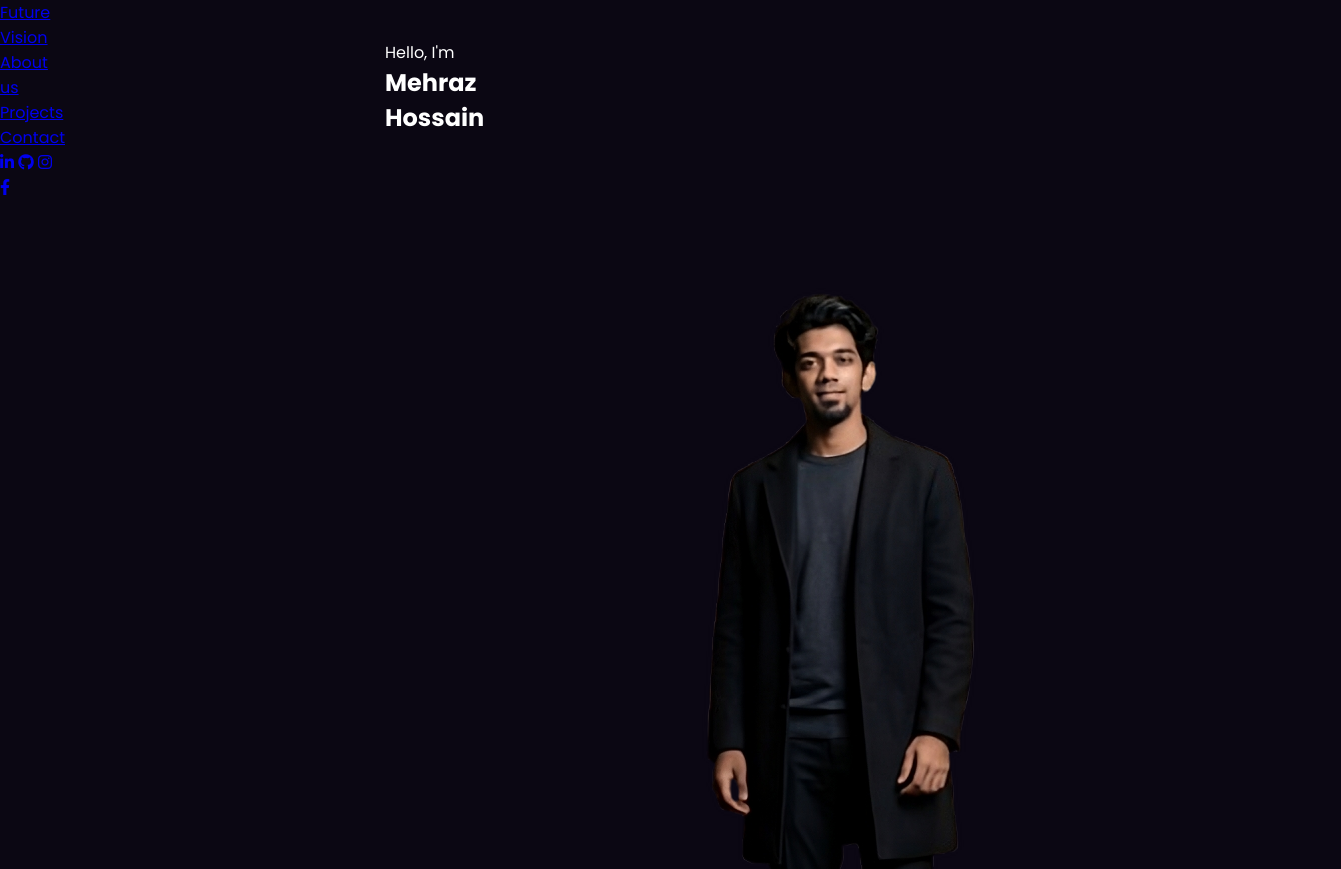
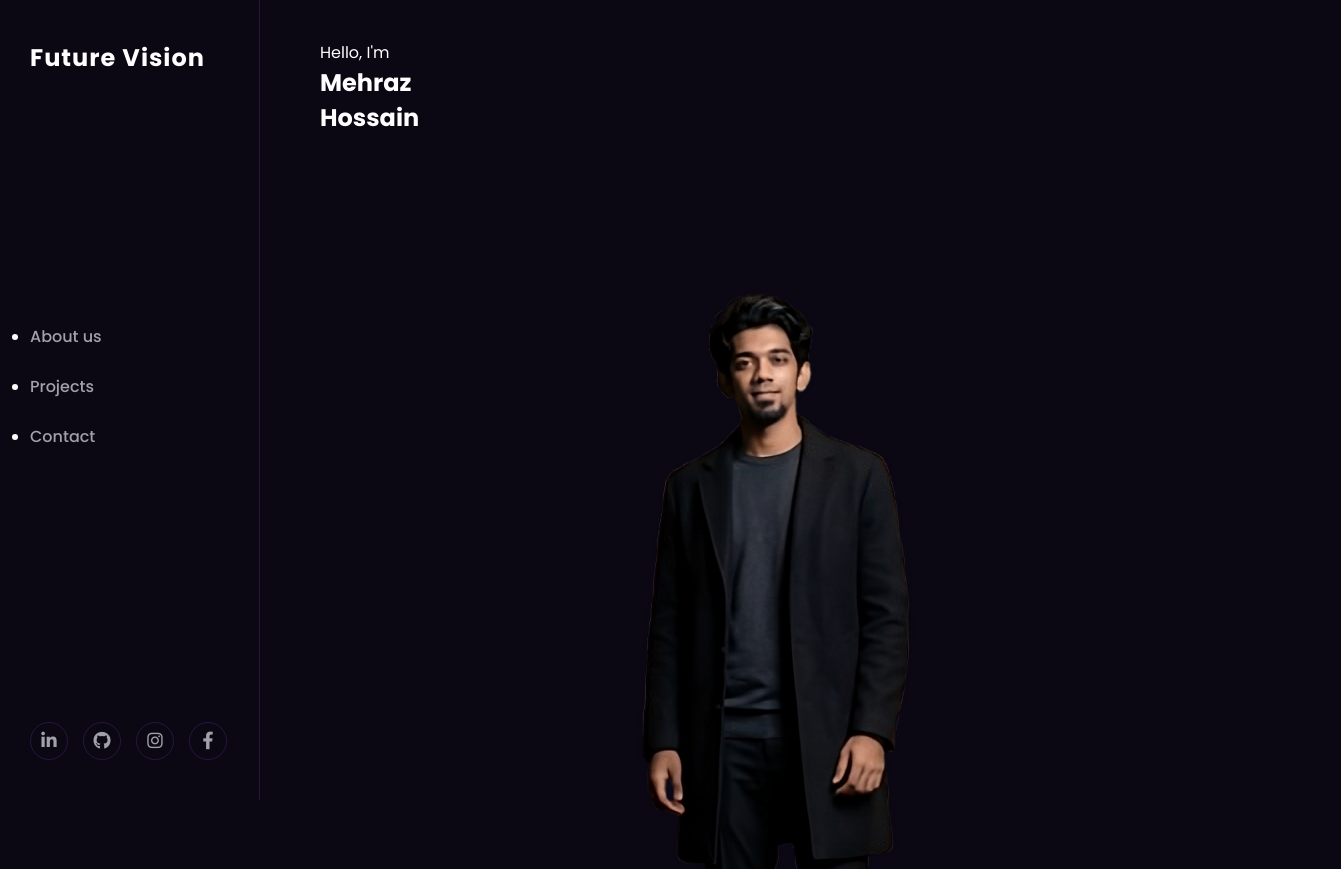
Before and after one commit to Mehraz2/Mehraz-Experience, a plain HTML site: page index.html in a window 1280 px wide. Shown: the top 869 px of the page, 1341 px wide, since content can reach past the window. Drawn offline with Linux system fonts and the light colour scheme.

Commit message:
Add sidebar styling and hover effects

```diff
--- a/style.css
+++ b/style.css
@@ -37,3 +37,82 @@ body {
     padding: 40px 60px;
     width: calc(100% - 260px);
 }
+
+
+/* STEP 2: SIDEBAR STYLING */
+
+
+.sidebar {
+    position: fixed;
+    top: 0;
+    left: 0;
+    width: 260px;
+    height: 100vh;
+    background-color: var(--bg-main);
+    border-right: 1px solid var(--border-color);
+    padding: 40px 30px;
+    display: flex;
+    flex-direction: column;
+    justify-content: space-between;
+    z-index: 100;
+}
+
+
+
+/* Logo */
+
+.sidebar .logo a {
+    color: var(--text-white);
+    font-size: 1.5rem;
+    font-weight: 700;
+    text-decoration: none;
+    letter-spacing: 1px;
+}
+
+/* Nav Links */
+.nav-menu ul li {
+    margin-bottom: 25px;
+}
+
+.nav-link {
+    color: var(--text-gray);
+    text-decoration: none;
+    font-size: 1rem;
+    font-weight: 500;
+    transition: all 0.3s ease;
+    display: inline-block;
+}
+
+/* Nav Link Hover Effect */
+.nav-link:hover {
+    color: var(--purple-primary);
+    transform: translateX(5px); /* Ektu daane shurbe */
+}
+
+/* Social Icons Area */
+.social-sidebar {
+    display: flex;
+    gap: 15px;
+}
+
+.social-sidebar a {
+    color: var(--text-gray);
+    font-size: 1.1rem;
+    width: 38px;
+    height: 38px;
+    border: 1px solid var(--border-color);
+    border-radius: 50%;
+    display: flex;
+    align-items: center;
+    justify-content: center;
+    text-decoration: none;
+    transition: all 0.3s ease;
+}
+
+/* Social Icon Hover Effect */
+.social-sidebar a:hover {
+    color: var(--text-white);
+    background-color: var(--purple-primary);
+    border-color: var(--purple-primary);
+    transform: translateY(-3px); /* Ektu opore uthbe */
+}
```
